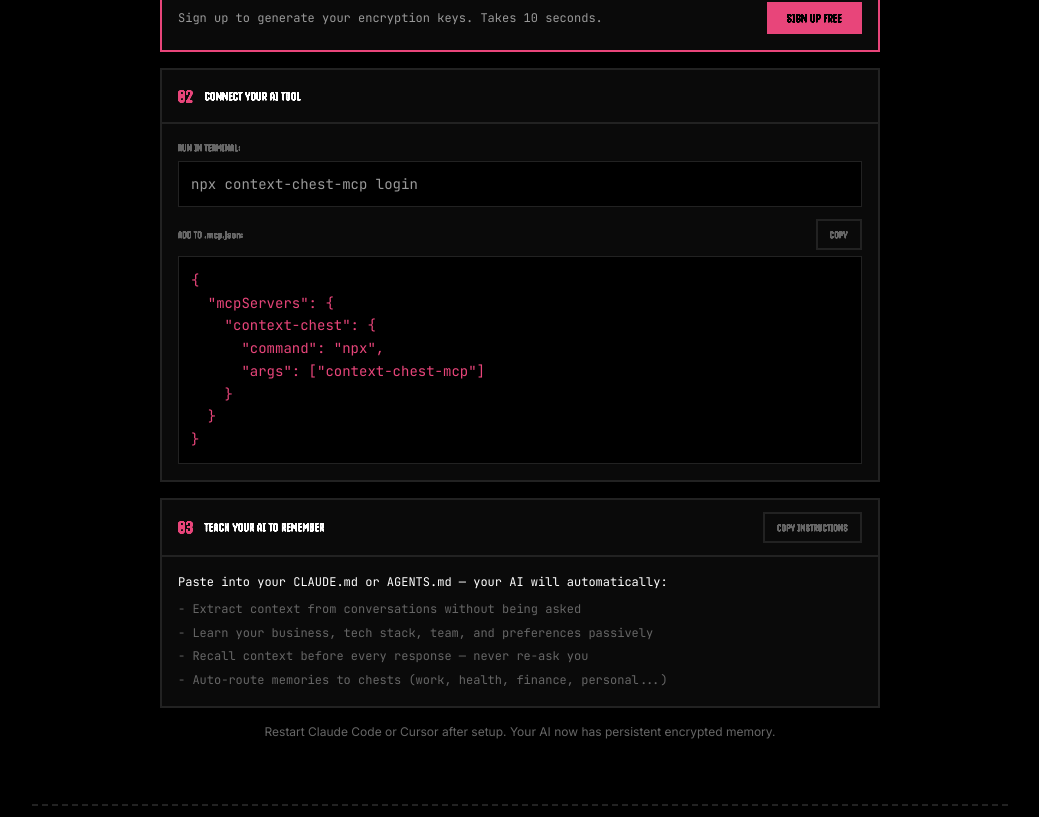
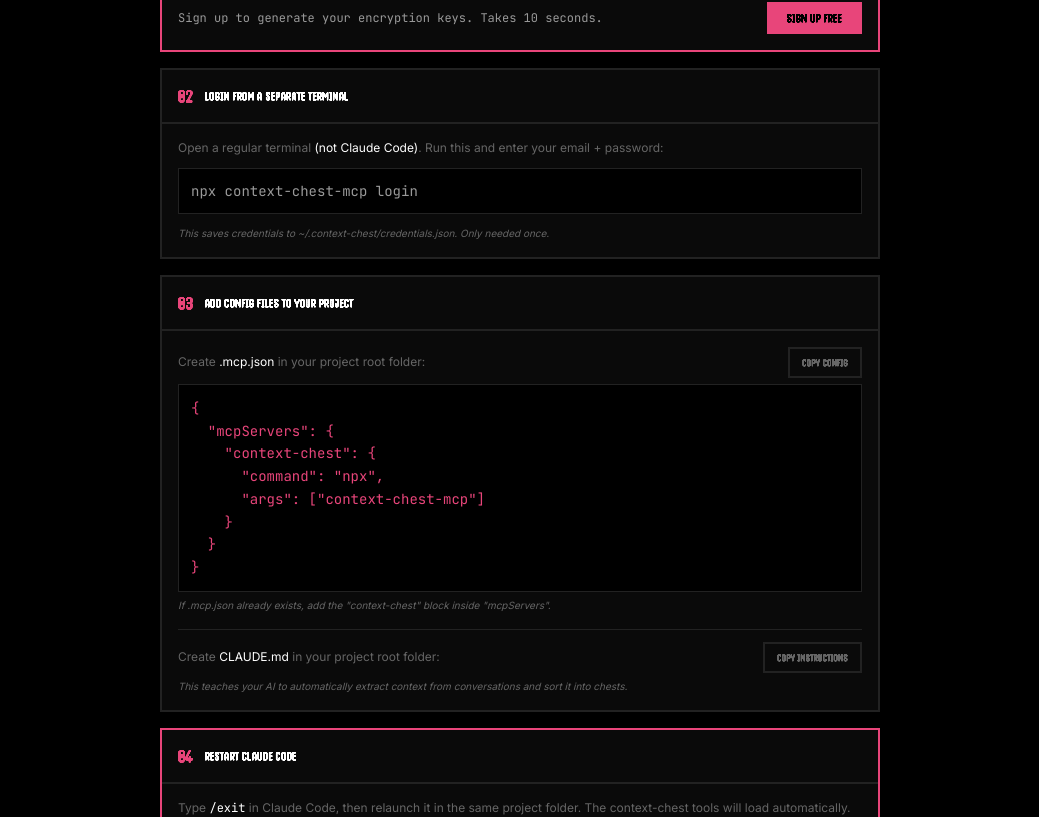
Before and after one commit to fuckupic/context-chest, a React (Vite) app in the folder packages/pwa/: page / in a window 1280 px wide. Shown: the part 804-1621 px from the top of the page, without its empty margins (120-1159 px from the left). Built offline with nearby package versions, Linux system fonts and the light colour scheme; no server answers.

Commit message:
fix: clearer setup guide — separate terminal, .mcp.json in project root, CLAUDE.md file, restart step

```diff
--- a/packages/pwa/src/components/SetupGuide.tsx
+++ b/packages/pwa/src/components/SetupGuide.tsx
@@ -85,10 +85,12 @@
       <div className="border-2 border-cc-border bg-cc-dark">
         <div className="flex items-center gap-3 px-3 py-2 border-b-2 border-cc-border">
           <span className="font-pixel text-sm text-cc-pink">01</span>
-          <span className="font-pixel text-[10px] text-cc-white tracking-wider">LOGIN FROM TERMINAL</span>
+          <span className="font-pixel text-[10px] text-cc-white tracking-wider">LOGIN FROM A SEPARATE TERMINAL</span>
         </div>
-        <div className="p-3">
+        <div className="p-3 space-y-2">
+          <p className="text-[10px] text-cc-muted">Open a regular terminal (not Claude Code). Run this and enter your email + password:</p>
           <pre className="bg-cc-black border border-cc-border p-2.5 text-xs font-mono text-cc-sub overflow-x-auto">npx context-chest-mcp login</pre>
+          <p className="text-[10px] text-cc-muted italic">This saves credentials to ~/.context-chest/credentials.json. Only needed once.</p>
         </div>
       </div>
 
@@ -97,11 +99,15 @@
         <div className="flex items-center justify-between px-3 py-2 border-b-2 border-cc-border">
           <div className="flex items-center gap-3">
             <span className="font-pixel text-sm text-cc-pink">02</span>
-            <span className="font-pixel text-[10px] text-cc-white tracking-wider">ADD MCP CONFIG</span>
+            <span className="font-pixel text-[10px] text-cc-white tracking-wider">ADD MCP CONFIG TO YOUR PROJECT</span>
           </div>
           <CopyButton text={SETUP_CODE} label="COPY" />
         </div>
-        <pre className="p-3 text-xs font-mono text-cc-pink overflow-x-auto leading-relaxed">{SETUP_CODE}</pre>
+        <div className="p-3 space-y-2">
+          <p className="text-[10px] text-cc-muted">Create a file called <span className="text-cc-white">.mcp.json</span> in your project root folder and paste this:</p>
+          <pre className="bg-cc-black border border-cc-border p-2.5 text-xs font-mono text-cc-pink overflow-x-auto leading-relaxed">{SETUP_CODE}</pre>
+          <p className="text-[10px] text-cc-muted italic">If .mcp.json already exists, add the "context-chest" block inside "mcpServers".</p>
+        </div>
       </div>
 
       {/* Agent Instructions */}
@@ -109,13 +115,24 @@
         <div className="flex items-center justify-between px-3 py-2 border-b-2 border-cc-border">
           <div className="flex items-center gap-3">
             <span className="font-pixel text-sm text-cc-pink">03</span>
-            <span className="font-pixel text-[10px] text-cc-white tracking-wider">PASTE INTO CLAUDE.md</span>
+            <span className="font-pixel text-[10px] text-cc-white tracking-wider">ADD INSTRUCTIONS TO CLAUDE.md</span>
           </div>
           <CopyButton text={AGENT_INSTRUCTIONS} label="COPY INSTRUCTIONS" />
         </div>
-        <div className="px-3 py-2 flex items-center gap-2">
-          <span className="text-green-400 text-xs">&#10003;</span>
-          <span className="text-[10px] text-cc-muted italic">Click COPY INSTRUCTIONS, then paste into your project's CLAUDE.md file</span>
+        <div className="p-3 space-y-2">
+          <p className="text-[10px] text-cc-muted">Create or open <span className="text-cc-white">CLAUDE.md</span> in your project root folder. Paste the copied instructions there.</p>
+          <p className="text-[10px] text-cc-muted italic">This teaches your AI to automatically extract and remember context from conversations.</p>
+        </div>
+      </div>
+
+      {/* Restart */}
+      <div className="border-2 border-cc-pink bg-cc-dark">
+        <div className="flex items-center gap-3 px-3 py-2 border-b-2 border-cc-border">
+          <span className="font-pixel text-sm text-cc-pink">04</span>
+          <span className="font-pixel text-[10px] text-cc-white tracking-wider">RESTART CLAUDE CODE</span>
+        </div>
+        <div className="p-3">
+          <p className="text-[10px] text-cc-muted">Type <span className="text-cc-white font-mono">/exit</span> in Claude Code, then relaunch it in the same project folder. The MCP tools will load automatically.</p>
         </div>
       </div>
 
--- a/packages/pwa/src/pages/Landing.tsx
+++ b/packages/pwa/src/pages/Landing.tsx
@@ -122,7 +122,7 @@
 
       {/* Setup */}
       <section className="relative z-10 max-w-3xl mx-auto px-4 md:px-6 py-10 md:py-16">
-        <p className="font-pixel text-xs text-cc-muted tracking-[0.3em] mb-4 text-center">SETUP IN 3 STEPS</p>
+        <p className="font-pixel text-xs text-cc-muted tracking-[0.3em] mb-4 text-center">SETUP IN 4 STEPS</p>
 
         <div className="space-y-4">
           {/* Step 1: Create account */}
@@ -142,50 +142,58 @@
             </div>
           </div>
 
-          {/* Step 2: Login from terminal + add MCP config */}
+          {/* Step 2: Login from a separate terminal */}
           <div className="border-2 border-cc-border bg-cc-dark">
             <div className="flex items-center gap-3 px-4 py-3 border-b-2 border-cc-border">
               <span className="font-pixel text-lg text-cc-pink">02</span>
-              <span className="font-pixel text-xs text-cc-white tracking-wider">CONNECT YOUR AI TOOL</span>
+              <span className="font-pixel text-xs text-cc-white tracking-wider">LOGIN FROM A SEPARATE TERMINAL</span>
             </div>
             <div className="p-4 space-y-3">
-              <div>
-                <p className="text-[10px] text-cc-muted font-pixel tracking-wider mb-1.5">RUN IN TERMINAL:</p>
-                <pre className="bg-cc-black border border-cc-border p-3 text-sm font-mono text-cc-sub overflow-x-auto">npx context-chest-mcp login</pre>
-              </div>
+              <p className="text-xs text-cc-muted">Open a regular terminal <span className="text-cc-white">(not Claude Code)</span>. Run this and enter your email + password:</p>
+              <pre className="bg-cc-black border border-cc-border p-3 text-sm font-mono text-cc-sub overflow-x-auto">npx context-chest-mcp login</pre>
+              <p className="text-[10px] text-cc-muted italic">This saves credentials to ~/.context-chest/credentials.json. Only needed once.</p>
+            </div>
+          </div>
+
+          {/* Step 3: Add MCP config */}
+          <div className="border-2 border-cc-border bg-cc-dark">
+            <div className="flex items-center gap-3 px-4 py-3 border-b-2 border-cc-border">
+              <span className="font-pixel text-lg text-cc-pink">03</span>
+              <span className="font-pixel text-xs text-cc-white tracking-wider">ADD CONFIG FILES TO YOUR PROJECT</span>
+            </div>
+            <div className="p-4 space-y-4">
               <div>
                 <div className="flex items-center justify-between mb-1.5">
-                  <p className="text-[10px] text-cc-muted font-pixel tracking-wider">ADD TO .mcp.json:</p>
-                  <CopyButton text={SETUP_CODE} label="COPY" />
+                  <p className="text-xs text-cc-muted">Create <span className="text-cc-white">.mcp.json</span> in your project root folder:</p>
+                  <CopyButton text={SETUP_CODE} label="COPY CONFIG" />
                 </div>
                 <pre className="bg-cc-black border border-cc-border p-3 text-sm font-mono text-cc-pink overflow-x-auto leading-relaxed">{SETUP_CODE}</pre>
+                <p className="text-[10px] text-cc-muted italic mt-1.5">If .mcp.json already exists, add the "context-chest" block inside "mcpServers".</p>
+              </div>
+              <div className="border-t border-cc-border pt-3">
+                <div className="flex items-center justify-between mb-1.5">
+                  <p className="text-xs text-cc-muted">Create <span className="text-cc-white">CLAUDE.md</span> in your project root folder:</p>
+                  <CopyButton text={AGENT_INSTRUCTIONS} label="COPY INSTRUCTIONS" />
+                </div>
+                <p className="text-[10px] text-cc-muted italic">This teaches your AI to automatically extract context from conversations and sort it into chests.</p>
               </div>
             </div>
           </div>
 
-          {/* Step 3: Agent instructions */}
-          <div className="border-2 border-cc-border bg-cc-dark">
-            <div className="flex items-center justify-between px-4 py-3 border-b-2 border-cc-border">
-              <div className="flex items-center gap-3">
-                <span className="font-pixel text-lg text-cc-pink">03</span>
-                <span className="font-pixel text-xs text-cc-white tracking-wider">TEACH YOUR AI TO REMEMBER</span>
-              </div>
-              <CopyButton text={AGENT_INSTRUCTIONS} label="COPY INSTRUCTIONS" />
+          {/* Step 4: Restart */}
+          <div className="border-2 border-cc-pink bg-cc-dark">
+            <div className="flex items-center gap-3 px-4 py-3 border-b-2 border-cc-border">
+              <span className="font-pixel text-lg text-cc-pink">04</span>
+              <span className="font-pixel text-xs text-cc-white tracking-wider">RESTART CLAUDE CODE</span>
             </div>
-            <div className="p-4 text-xs font-mono text-cc-sub leading-relaxed">
-              <p className="text-cc-white mb-2">Paste into your CLAUDE.md or AGENTS.md — your AI will automatically:</p>
-              <ul className="space-y-1 text-cc-muted">
-                <li>- Extract context from conversations without being asked</li>
-                <li>- Learn your business, tech stack, team, and preferences passively</li>
-                <li>- Recall context before every response — never re-ask you</li>
-                <li>- Auto-route memories to chests (work, health, finance, personal...)</li>
-              </ul>
+            <div className="p-4">
+              <p className="text-xs text-cc-muted">Type <span className="text-cc-white font-mono">/exit</span> in Claude Code, then relaunch it in the same project folder. The context-chest tools will load automatically.</p>
             </div>
           </div>
         </div>
 
         <p className="text-center text-xs text-cc-muted mt-4">
-          Restart Claude Code or Cursor after setup. Your AI now has persistent encrypted memory.
+          That's it. Your AI now has persistent encrypted memory across all sessions.
         </p>
       </section>
 
```
